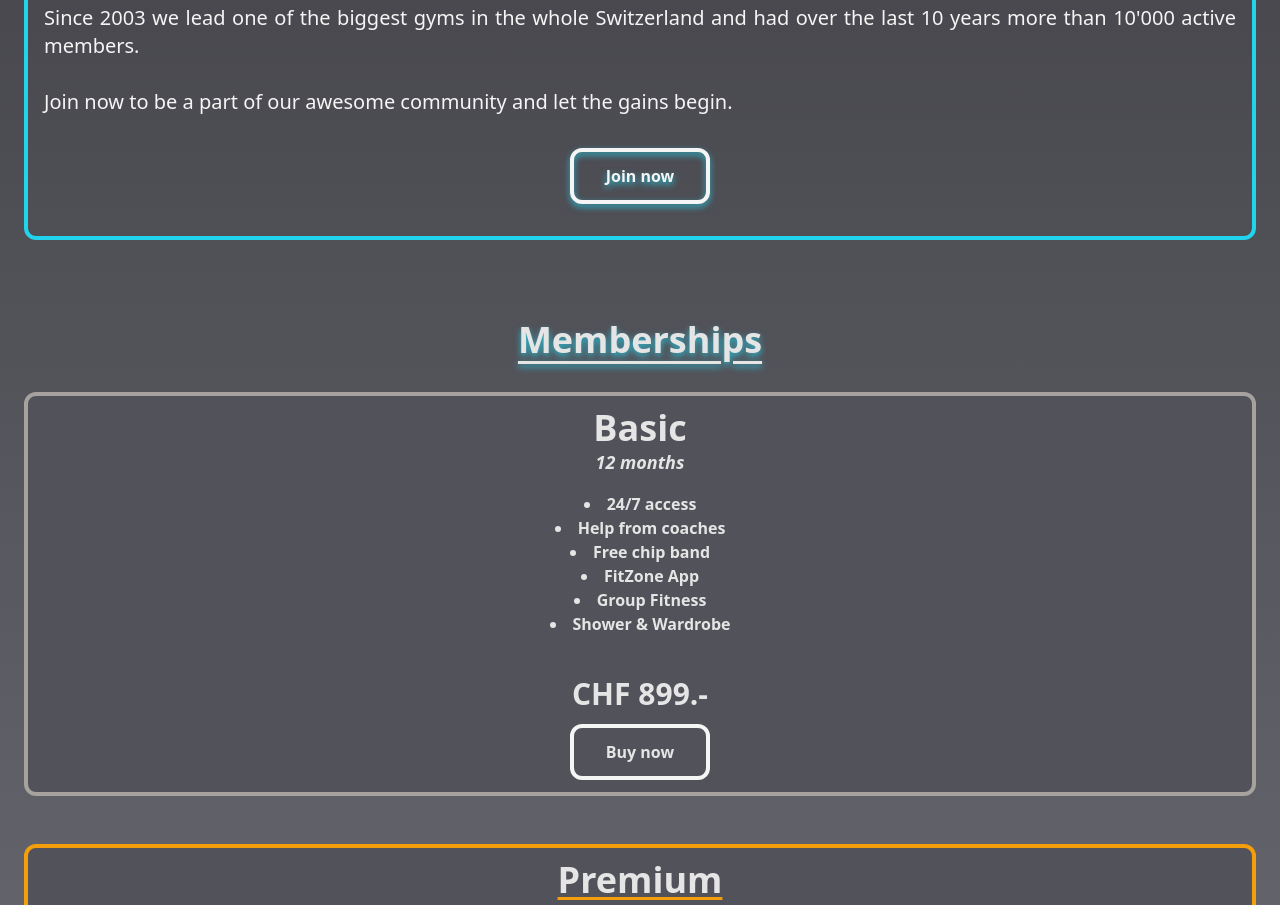
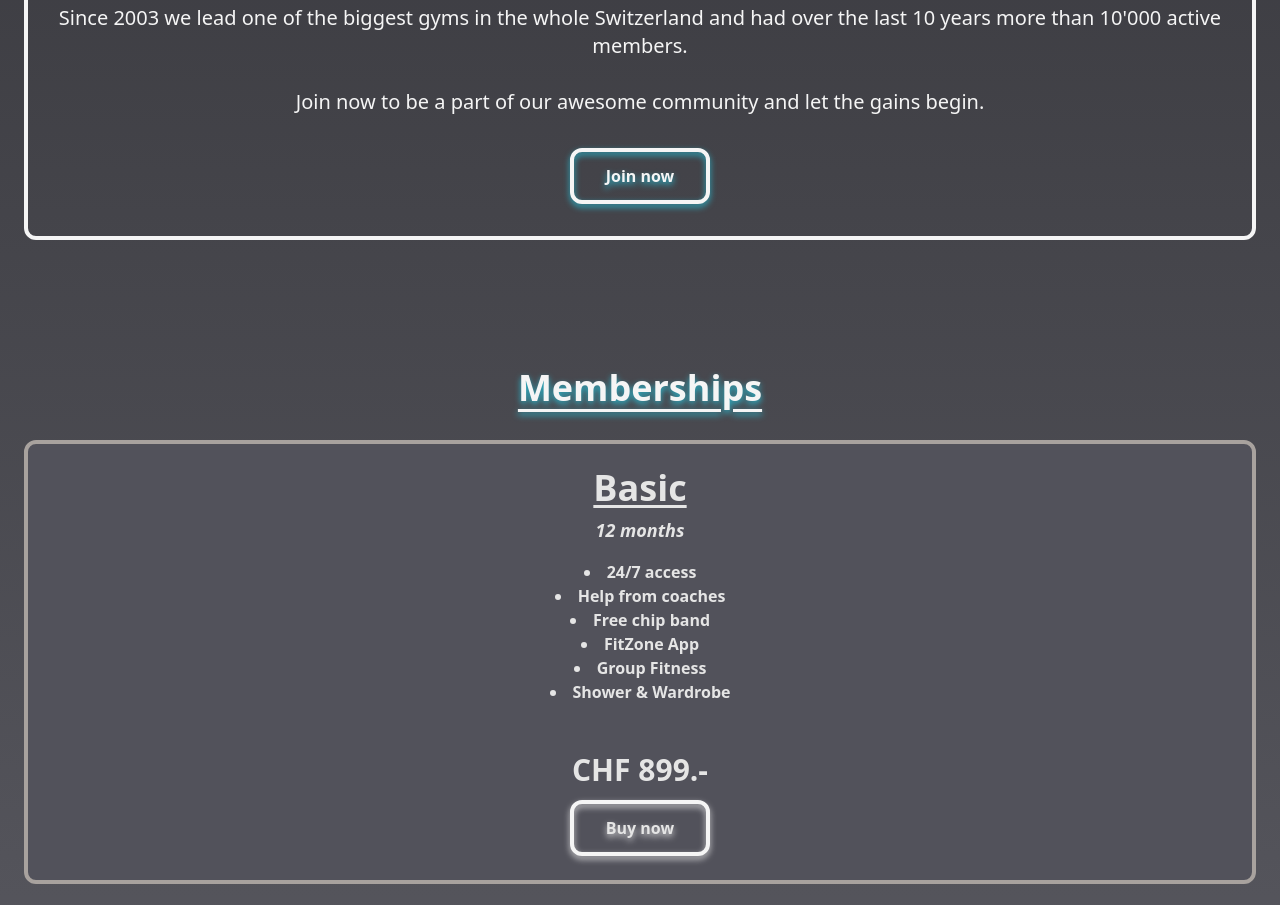
Before and after one commit to jusi-dev/fitzone, a website with bundled scripts: page index.html in a window 1280 px wide. Shown: the part 2472-3377 px from the top of the page. Built offline with nearby package versions, Linux system fonts and the light colour scheme.

Commit message:
Check to see how it looks

```diff
--- a/index.html
+++ b/index.html
@@ -76,10 +76,10 @@
             </div>
         </div>
 
-        <div class="border-cyan-400 border-4 rounded-xl mt-20 pt-8 pb-8 flex flex-col">
-            <div class="mx-auto"><h2 class="font-bold text-4xl text-neutral-100 underline italic underline-offset-4">FitZone</h2></div>
+        <div class="border-neutral-100 border-4 rounded-xl mt-20 pt-8 pb-8 flex flex-col">
+            <div class="mx-auto"><h2 class="font-bold text-4xl text-neutral-100 underline italic underline-offset-4 drop-shadow-[0_3px_3px_rgba(34,211,238,0.8)]">FitZone</h2></div>
             <div class="mx-auto text-center mt-6">
-                <p class="text-xl px-4 text-neutral-100 text-justify">Since 2003 we lead one of the biggest gyms in the whole Switzerland and had over the last 10 years more than 10'000 active members.
+                <p class="text-xl px-4 text-neutral-100 text-center">Since 2003 we lead one of the biggest gyms in the whole Switzerland and had over the last 10 years more than 10'000 active members.
                     <br><br>Join now to be a part of our awesome community and let the gains begin.
                 </p>
             </div>
@@ -88,11 +88,11 @@
             </div>
         </div>
 
-        <div class="flex flex-col w-full mt-20 font-bold text-4xl text-neutral-200 text-center">
-            <h2 class="font-bold text-4xl text-neutral-200 underline underline-offset-8 drop-shadow-[0_3px_3px_rgba(34,211,238,0.8)]">Memberships</h2>
+        <div class="flex flex-col w-full mt-32 font-bold text-4xl text-neutral-200 text-center">
+            <h2 class="font-bold text-4xl text-neutral-100 underline underline-offset-8 drop-shadow-[0_3px_3px_rgba(34,211,238,0.8)]">Memberships</h2>
             <div class="border-stone-400 border-4 rounded-xl p-3 mt-8 text-4xl bg-zinc-600">
-                <h3>Basic</h3>
-                <p class="text-lg italic">12 months</p>
+                <h3 class="underline underline-offset-4 decoration-neutral-200 mt-3">Basic</h3>
+                <p class="mt-2 text-lg italic">12 months</p>
                 <ul class="text-base list-disc list-inside pt-4 block">
                     <li>24/7 access</li>
                     <li>Help from coaches</li>
@@ -101,12 +101,12 @@
                     <li>Group Fitness</li>
                     <li>Shower & Wardrobe</li>
                 </ul>
-                <p class="pt-10 text-3xl">CHF 899.-</p>
-                <button class="border-neutral-100 border-4 rounded-xl p-3 mt-3 px-8 text-base">Buy now</button>
+                <p class="pt-12 text-3xl">CHF 899.-</p>
+                <button class="border-neutral-100 border-4 rounded-xl p-3 mt-3 px-8 text-base mb-3 drop-shadow-[0_3px_3px_rgba(245,245,245,0.8)]">Buy now</button>
             </div>
 
             <div class="border-amber-500 border-4 rounded-xl p-3 mt-12 text-4xl bg-zinc-600">
-                <h3 class="underline underline-offset-4 decoration-amber-500">Premium</h3>
+                <h3 class="underline underline-offset-4 decoration-amber-500 mt-3 italic">Premium</h3>
                 <p class="mt-2 text-lg italic">12 months</p>
                 <ul class="text-base list-disc list-inside pt-4 block">
                     <li>24/7 access</li>
@@ -119,9 +119,17 @@
                     <li>Tanning booth</li>
                     <li>Free drinks</li>
                 </ul>
-                <p class="pt-10 text-3xl">CHF 1000.-</p>
-                <button class="border-neutral-100 border-4 rounded-xl p-3 mt-3 px-8 text-base">Buy now</button>
+                <p class="pt-12 text-3xl">CHF 999.-</p>
+                <button class="border-neutral-100 border-4 rounded-xl p-3 mt-3 px-8 text-base mb-3 drop-shadow-[0_3px_3px_rgba(245,158,11,0.8)]">Buy now</button>
             </div>
+        </div>
+
+        <div class="flex flex-col w-full mt-32 font-bold text-4xl text-neutral-200 text-center">
+            <h2 class="font-bold text-3xl text-neutral-100 underline underline-offset-8 drop-shadow-[0_3px_3px_rgba(34,211,238,0.8)]">Your way to become a part of us</h2>
+            <p class="font-bold text-7xl mt-10">01</p>
+            <p class="font-bold text-7xl mt-10">02</p>
+            <p class="font-bold text-7xl mt-10">03</p>
+            <p class="font-bold text-7xl mt-10">04</p>
         </div>
 
     </div>
```
Also changed, not shown: dist/output.css.
